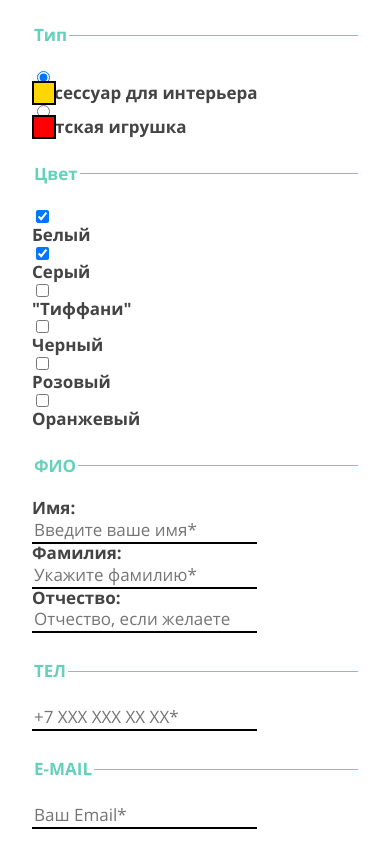
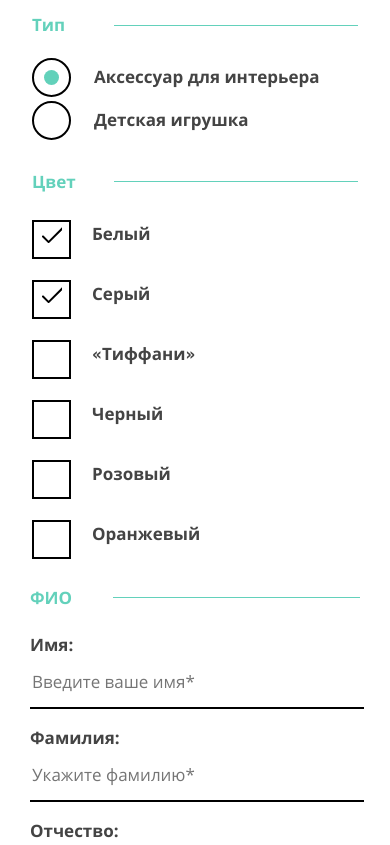
Before and after one commit to loser-cms/1283767-mishka-19, a website: page source/form.html in a window 390 px wide. Shown: the part 675-1520 px from the top of the page. Drawn offline with nearby package versions, Linux system fonts and the light colour scheme; files that its build step writes are made by us from their sources.

Commit message:
Адаптиные декоративные элементы

```diff
--- a/source/form.html
+++ b/source/form.html
@@ -9,7 +9,7 @@
 </head>
 
 <body>
-  <header class="header">
+  <header class="header no-js">
     <ul class="header__list header__list--catalog">
       <li class="header__item"><a class="header__link" href="catalog.html">Каталог товаров</a></li>
       <li class="header__item"><a class="header__link" href="form.html">Вязание на заказ</a></li>
@@ -57,7 +57,7 @@
       </fieldset>
       <fieldset class="order-filter__fieldset order-filter__fieldset--color">
         <legend class="order-filter__legend">Цвет</legend>
-        <ul class="order-filter__list">
+        <ul class="order-filter__list order-filter__list--color">
           <li>
             <input type="checkbox" id="white" name="white" value="white" checked>
             <label for="white">Белый</label>
@@ -68,7 +68,8 @@
           </li>
           <li>
             <input type="checkbox" id="tifani" name="tifani" value="tifani">
-            <label for="tifani">"Тиффани"</label>
+            <label for="tifani">«Тиффани»
+            </label>
           </li>
           <li>
             <input type="checkbox" id="black" name="black" value="black">
--- a/source/less/blocks/catalog.less
+++ b/source/less/blocks/catalog.less
@@ -1,5 +1,6 @@
 .catalog {
   .wrapper-all-side(30px);
+  padding-bottom: 58px;
 }
 
 @media (min-width: @tablet-width){
--- a/source/less/blocks/copyright.less
+++ b/source/less/blocks/copyright.less
@@ -1,5 +1,5 @@
 .copyright {
-  padding-top: 28px;
+  padding-top: 25px;
   padding-bottom: 31px;
 }
 
--- a/source/less/blocks/footer.less
+++ b/source/less/blocks/footer.less
@@ -1,5 +1,6 @@
 .footer {
   background-color: @footer-color;
+  padding-top: 15px;
 }
 
 .footer__logo {
--- a/source/less/blocks/header-style.less
+++ b/source/less/blocks/header-style.less
@@ -11,8 +11,10 @@
   position: absolute;
   right: 32px;
   top: 32px;
-  background: none;
+  background-image: url(../../img/menu-svg.svg);
   border: none;
+  background-repeat: no-repeat;
+  background-color: white;
 }
 
 .header__list {
@@ -29,6 +31,7 @@
   border-top: 1px solid #ececec;
   position: relative;
   padding-left: calc(50% - 83px);
+
   a {
     .blocks-title(17px; 1.4);
     text-decoration: none;
@@ -37,6 +40,7 @@
 
 .header__list--search a {
   position: relative;
+
   &::before {
     content: "";
     position: absolute;
@@ -92,38 +96,25 @@
   margin-right: 30px;
 }
 
-@media(max-width: @mobile-width-only){
-  .header__list--opened {
+@media(max-width: @mobile-width-only) {
+  .header__no-js {
+    .header__list:not(.header__list--sale) {
       display: block;
     }
+  }
 
-  .header__list--closed {
+  .header__closed {
+    .header__list {
       display: none;
     }
-
-  .header__toggle{
-    &::before {
-      content: "";
-      width: 21px;
-      height: 20px;
-      position: absolute;
-      right: 0;
-      top: 0;
-      background-image: url(../../img/menu-close-svg.svg)
-;
-    background-repeat: no-repeat;}
   }
 
-  .header__list--closed + .header__toggle {
-    &::before{
-      width: 20px;
-      height: 14px;
-     background-image: url(../../img/menu-svg.svg)
-;
+  .header__open {
+    .header__list:not(.header__list--sale) {
+      display: block;
     }
   }
 }
-
 
 /* Планшетная версия */
 @media (min-width: @tablet-width) {
@@ -157,6 +148,7 @@
     margin-top: 24px;
     margin-left: 50px;
     justify-content: flex-start;
+
     li {
       padding: 0;
       margin-right: 37px;
@@ -203,17 +195,18 @@
 }
 
 @media (min-width: @desktop-width) {
-  .header {
-  }
+  .header {}
 
   .header__list--sale {
     display: block;
     order: -1;
     flex-basis: 50%;
     display: flex;
+
     li {
       padding-left: 50px;
       padding-right: 10px;
+
       a {
         .blocks-title (15px; 1.6)
       }
@@ -242,6 +235,7 @@
       padding-bottom: 30px;
       padding-right: 25px;
       .blocks-title(17px; 1.4);
+
       &:first-of-type {
         border-right: 1px solid #ececec;
         padding-right: 35px;
--- a/source/less/blocks/manufactoring.less
+++ b/source/less/blocks/manufactoring.less
@@ -19,14 +19,25 @@
     width: 32px;
     height: 30px;
     position: absolute;
-    left: 0;
-    top: center;
+    left: 4px;
+    top: 10px;
     background-image: url(../../img/video-svg.svg);
   }
 }
 
 .manufactoring__video {
   display: block;
+  position: relative;
+  &::before {
+    content: "";
+    position: absolute;
+    top: calc(50% - 35px);
+    left: calc(50% - 50px);
+    background-image: url(../../img/play-svg.svg);
+    background-repeat: no-repeat;
+    width: 101px;
+    height: 80px;
+  }
   img {
     width: 100%
   }
@@ -37,10 +48,11 @@
 .manufactoring__text {
   .for-text(13px, 24px);
   margin: 0;
+  padding-right: 15px;
 }
 
 .manufactoring__button {
-  margin-top: 30px;
+  margin-top: 25px;
   width: 192px;
   padding-left: 10px;
   padding-right: 10px;
@@ -48,6 +60,8 @@
 
 .manufactoring__wrapper{
   .wrapper-all-side(30px);
+  padding-bottom: 25px;
+  padding-top: 25px;
 }
 
 @media (min-width: @tablet-width){
--- a/source/less/blocks/order-filter.less
+++ b/source/less/blocks/order-filter.less
@@ -8,7 +8,7 @@
   border-top: 1px solid @main-color;
   padding: 0;
   padding-top: 25px;
-  margin-top: 30px;
+  margin-top: 20px;
   .for-text(17px, 1.05);
   .set-fontbold();
 
@@ -27,35 +27,181 @@
 }
 
 .order-filter__legend {
+  padding: 0;
+  width: 25%;
   .set-fontbold();
   .for-text(17px, 16px);
   color: @form-fieldset-color;
 }
-.order-filter__list--type label {
-position: relative;}
-.order-filter__list--type label::before {
-  content: "";
-  width: 20px;
-  height: 20px;
-  border: 2px solid black;
-  top: 0;
-  left: 0;
-  position: absolute;
-  background-color: red;
+
+.order-filter__list--type label, .order-filter__list--color label {
+  position: relative;
+  display: block;
 }
 
-.order-filter__list--type input:checked ~ label::before{
-  background-color: gold;
+.order-filter__list--type label{
+  margin-top: 10px;
+  box-sizing: border-box;
 }
 
-.order-filter__list--type input:focus ~ label::before {
-  background-color: green;
+.order-filter__list--type {
+  li {
+    padding-left: 62px;
+    margin-bottom: 25px
+  };
+
+  label::before {
+    content: "";
+    width: 35px;
+    height: 35px;
+    border: 2px solid black;
+    border-radius: 50%;
+    top: -10px;
+    left: -62px;
+    position: absolute;
+  }
+
+  label::after {
+    content: "";
+    width: 15px;
+    height: 15px;
+    border-radius: 50%;
+    top: 2px;
+    left: -50px;
+    position: absolute;
+    background-color: #62d1ba;
+    display: none;
+  }
+}
+
+.order-filter__list--type input {
+  .visually-hidden();
+}
+
+.order-filter__list--type input:checked ~ label::after {
+  display: block;
+}
+
+.order-filter__fieldset--color{
+  margin-top: 20px;
+}
+
+.order-filter__list--color input {
+  .visually-hidden();
+}
+
+.order-filter__list--color li {
+  min-height: 40px;
+  margin-bottom: 20px;
+  padding-left: 60px;
+  label {
+    display: block;
+    margin-top: 10px;
+    position: relative;
+    &::before {
+      content: "";
+      position: absolute;
+      width: 35px;
+      height: 35px;
+      border: 2px solid black;
+      top: -5px;
+      left: -60px;
+    }
+    &::after{
+      content: "";
+      position: absolute;
+      width: 20px;
+      height: 16px;
+      background-image: url(../../img/tick-mobile-svg.svg);
+      background-repeat: no-repeat;
+      top: 2px;
+      left: -50px;
+      display: none;
+    }
+  }
+}
+
+.order-filter__list--color input:checked ~ label::after {
+  display: block;
+}
+
+.order-filter__fieldset--name {
+  margin: 0;
+  margin-top: 5px;
+  .order-filter__list--name{
+    margin-top: 5px;
+  }
+}
+
+.order-filter__list--name, .order-filter__fieldset--tel{
+  input {
+  margin-top: 15px;
+  padding-bottom: 14px;
+  width: 100%;
+}
+  li {
+    margin-bottom: 20px;
+  }
+}
+
+
+.order-filter__fieldset--tel {
+  margin-top: 10px;
+  padding-top: 17px;
+  position: relative;
+    &::after {
+      content: "";
+      position: absolute;
+      right: 0;
+      top: 32px;
+      width: 30px;
+      height: 30px;
+      background-image: url(../../img/icon-phone.svg);
+      background-repeat: no-repeat;
+      opacity: 0.3;
+    }
+  input {
+    margin: 0;
+  }
+}
+
+.order-filter__fieldset--email {
+  margin: 0;
+  margin-top: 35px;
+  padding-top: 20px;
+  position: relative;
+  &::after {
+      content: "";
+      position: absolute;
+      right: 0;
+      top: 32px;
+      width: 40px;
+      height: 30px;
+      background-image: url(../../img/icon-mail.svg);
+      background-repeat: no-repeat;
+      opacity: 0.3;
+    }
+  input {
+    width: 100%;
+    padding-bottom: 15px;
+  }
+}
+
+.order-filter__fieldset--additional {
+  margin: 0;
+  margin-top: 30px;
+  textarea {
+    .for-text(17px, 1.05);
+    .wrapper-left-right(15px);
+    padding-top: 15px;
+    box-sizing: border-box;
+  }
 }
 
 .order-filter__required {
   .for-text(14px, 16px);
   margin: 0;
-  margin-top: 18px;
+  margin-top: 15px;
 }
 
 .order-filter input {
--- a/source/less/blocks/promo.less
+++ b/source/less/blocks/promo.less
@@ -22,7 +22,7 @@
 
 .promo__title {
   .blocks-title(27px, 1.1);
-  padding: 0 39px;
+  padding: 0 20px;
   text-align: center;
 }
 
--- a/source/less/blocks/social.less
+++ b/source/less/blocks/social.less
@@ -1,11 +1,20 @@
 .social {
   display: flex;
   list-style: none;
-  align-items: center;
   margin: 0;
-  padding-top: 25px;
+  padding-top: 20px;
   padding-bottom: 55px;
-  margin-left: 50px;
+  position: relative;
+  justify-content: center;
+  &::after {
+    content: "";
+    position: absolute;
+    width: 80%;
+    bottom: 0;
+    left: 10%;
+    height: 1px;
+    background-color: #e5e5e5;
+  }
 }
 
 .social__item {
--- a/source/less/style.less
+++ b/source/less/style.less
@@ -19,3 +19,4 @@
 @import "blocks/manufactoring.less";
 @import "blocks/main-form.less";
 @import "blocks/order-filter.less";
+@import "blocks/no-js.less";
```
Also changed, not shown: source/catalog.html (+1 -1 lines), source/index.html (+3 -3 lines), source/js/menu.js (+13 -10 lines), source/img/play-svg.svg (added), source/img/tick-mobile-svg.svg (added), source/less/blocks/no-js.less (added). Lines whose indentation alone changed are shown as unchanged.
